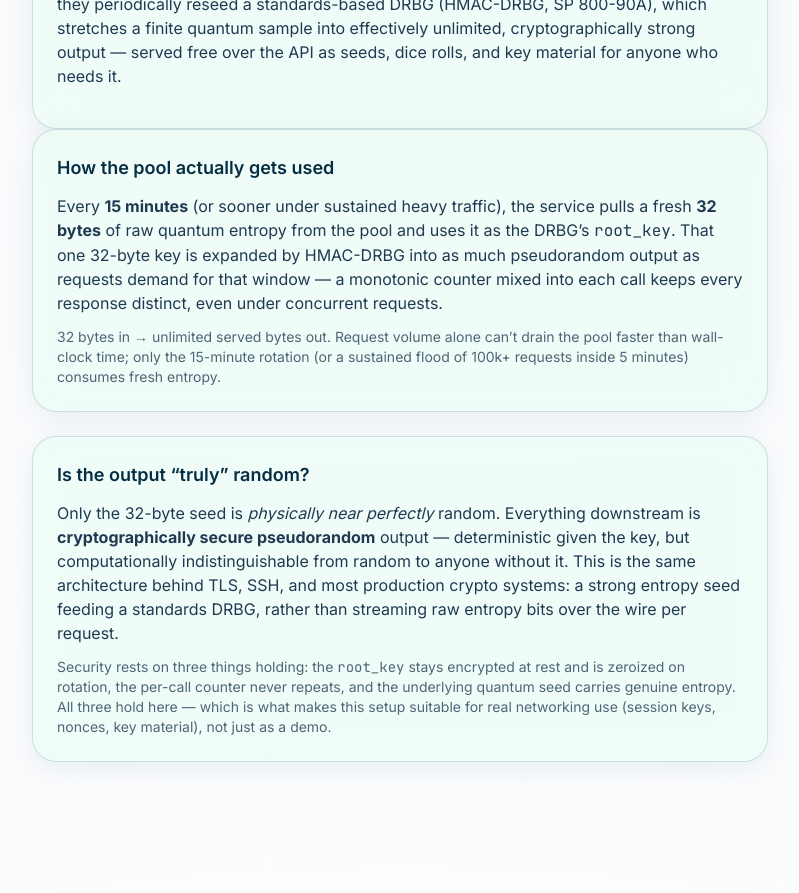
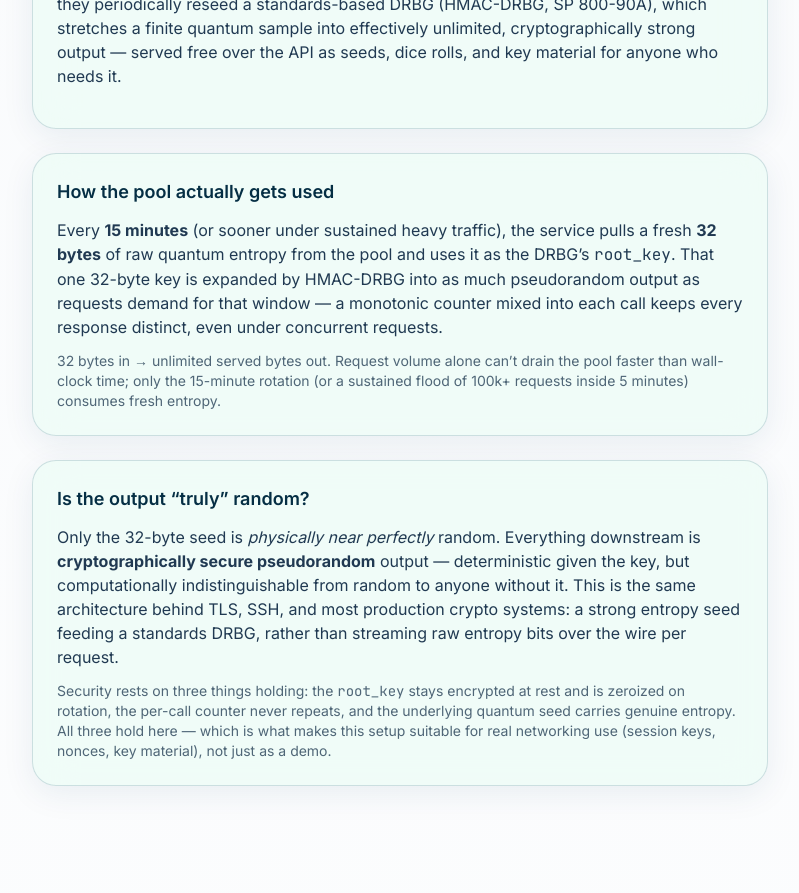
Before and after one commit to PeterJasSK/Quantum-research, a Next.js app in the folder qrng-eaas/web/: page / in a window 1280 px wide. Shown: the part 1180-2073 px from the top of the page, without its empty margins (240-1039 px from the left). Built offline with nearby package versions, Linux system fonts and the light colour scheme; no server answers.

Commit message:
top margin

```diff
--- a/qrng-eaas/web/components/sections/WhatIsQrng.tsx
+++ b/qrng-eaas/web/components/sections/WhatIsQrng.tsx
@@ -18,7 +18,8 @@ export default function WhatIsQrng() {
             dice rolls, and key material for anyone who needs it.
           </p>
       </div>
-      <div className="panel p-4 sm:p-6">
+
+      <div className="panel mt-6 p-4 sm:p-6">
         <h3 className="mb-3 text-lg font-semibold text-heading">
           How the pool actually gets used
         </h3>
```
